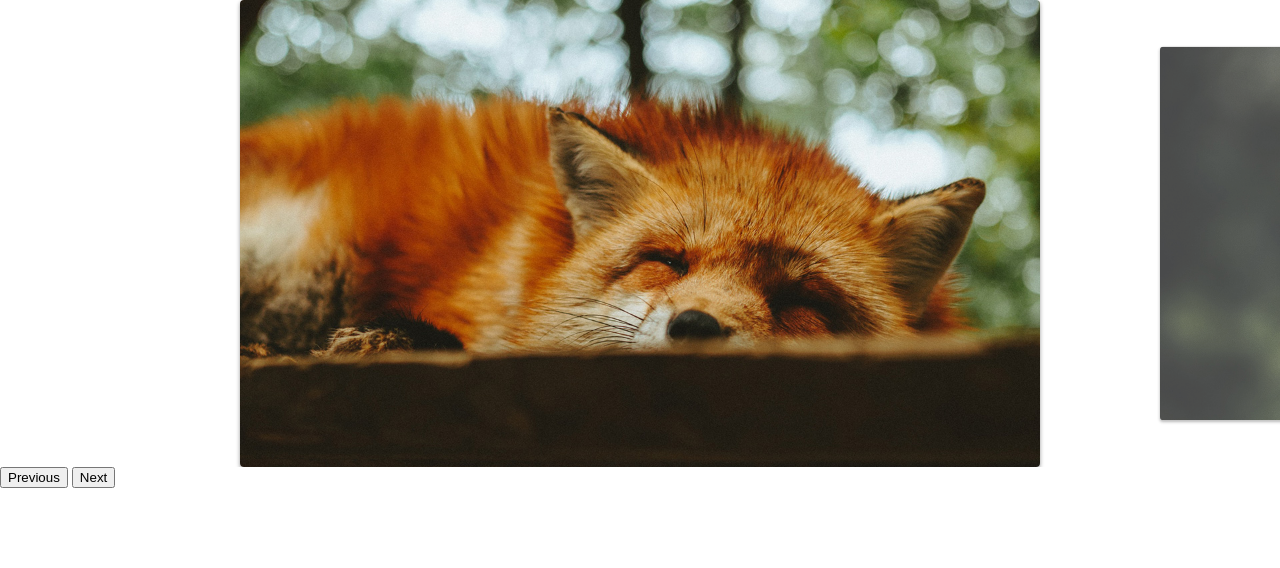
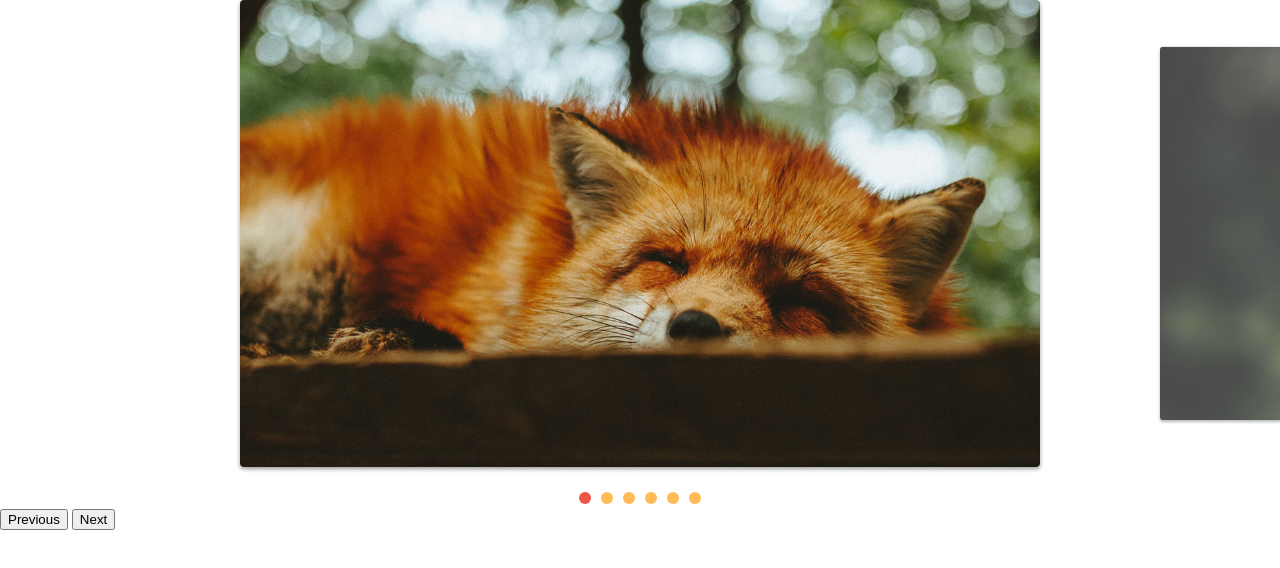
Before and after one commit to HermesSJunior/slide, a plain HTML site: page index.html in a window 1280 px wide. Drawn offline with Linux system fonts and the light colour scheme.

Commit message:
Added pagination per slide

```diff
--- a/css/style.css
+++ b/css/style.css
@@ -22,7 +22,7 @@ img {
 }
 
 .slide:hover {
-   will-change: transform;
+    will-change: transform;
 }
 
 .slide li {
@@ -42,3 +42,25 @@ img {
     opacity: 1;
     transform: scale(1);
 }
+
+[data-control="slide"] {
+    display: flex;
+    justify-content: center;
+    margin-top: 20px;
+}
+
+[data-control="slide"] li a {
+    display: block;
+    width: 12px;
+    height: 12px;
+    background: #FB5;
+    border-radius: 50%;
+    overflow: hidden;
+    text-indent: -999px;
+    margin: 5px;
+}
+
+[data-control="slide"] li.active a,
+[data-control="slide"] li a:hover {
+    background: #E54;
+}
--- a/js/script.js
+++ b/js/script.js
@@ -3,3 +3,4 @@ import { SlideNavigation } from './slide.js';
 const slide = new SlideNavigation('.slide', '.slide_wrapper');
 slide.init();
 slide.addArrow('.previous', '.next');
+slide.addControl();
--- a/js/slide.js
+++ b/js/slide.js
@@ -6,6 +6,7 @@ export class Slide {
         this.wrapper = document.querySelector(wrapper);
         this.distance = { finalPosition: 0, startX: 0, movement: 0 }
         this.activeClass = 'active';
+        this.changeEvent = new Event('changeEvent');
     }
 
     moveSlide(distanceX) {
@@ -97,6 +98,7 @@ export class Slide {
         this.slidesIndexNavigation(index);
         this.distance.finalPosition = activeSlide.position;
         this.changeActiveClass();
+        this.wrapper.dispatchEvent(this.changeEvent);
     }
 
     changeActiveClass() {
@@ -144,6 +146,11 @@ export class Slide {
 }
 
 export class SlideNavigation extends Slide {
+    constructor(slide, wrapper) {
+        super(slide, wrapper);
+        this.bindControlEvents();
+    }
+
     addArrow(previous, next) {
         this.previousElement = document.querySelector(previous);
         this.nextElement = document.querySelector(next);
@@ -154,4 +161,39 @@ export class SlideNavigation extends Slide {
         this.previousElement.addEventListener('click', this.activePreviousSlide);
         this.nextElement.addEventListener('click', this.activeNextSlide);
     }
+
+    createControl() {
+        const control = document.createElement('ul');
+        control.dataset.control = 'slide';
+        this.slideArray.forEach((item, index) => {
+            control.innerHTML += `<li><a href="#slide${index + 1}">${index + 1}</a></li>`;
+        });
+        this.wrapper.appendChild(control);
+        return control;
+    }
+
+    eventControl(item, index) {
+        item.addEventListener('click', (event) => {
+            event.preventDefault();
+            this.changeSlide(index);
+        });
+        this.wrapper.addEventListener('changeEvent', this.activeControlItem);
+    }
+
+    activeControlItem() {
+        this.controlArray.forEach(item => item.classList.remove(this.activeClass));
+        this.controlArray[this.index.active].classList.add(this.activeClass);
+    }
+
+    addControl(customControl) {
+        this.control = document.querySelector(customControl) || this.createControl();
+        this.controlArray = [...this.control.children];
+        this.activeControlItem();
+        this.controlArray.forEach(this.eventControl);
+    }
+
+    bindControlEvents() {
+        this.eventControl = this.eventControl.bind(this);
+        this.activeControlItem = this.activeControlItem.bind(this);
+    }
 }
```
